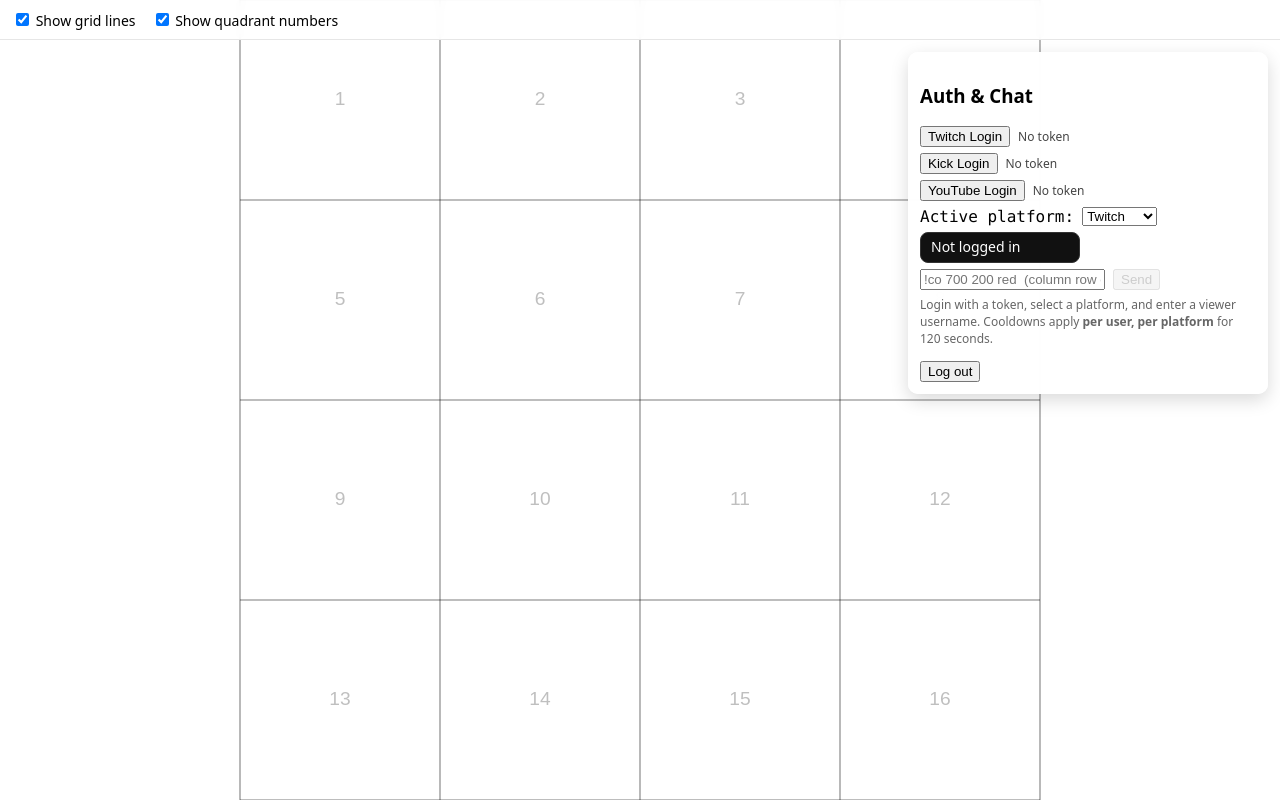
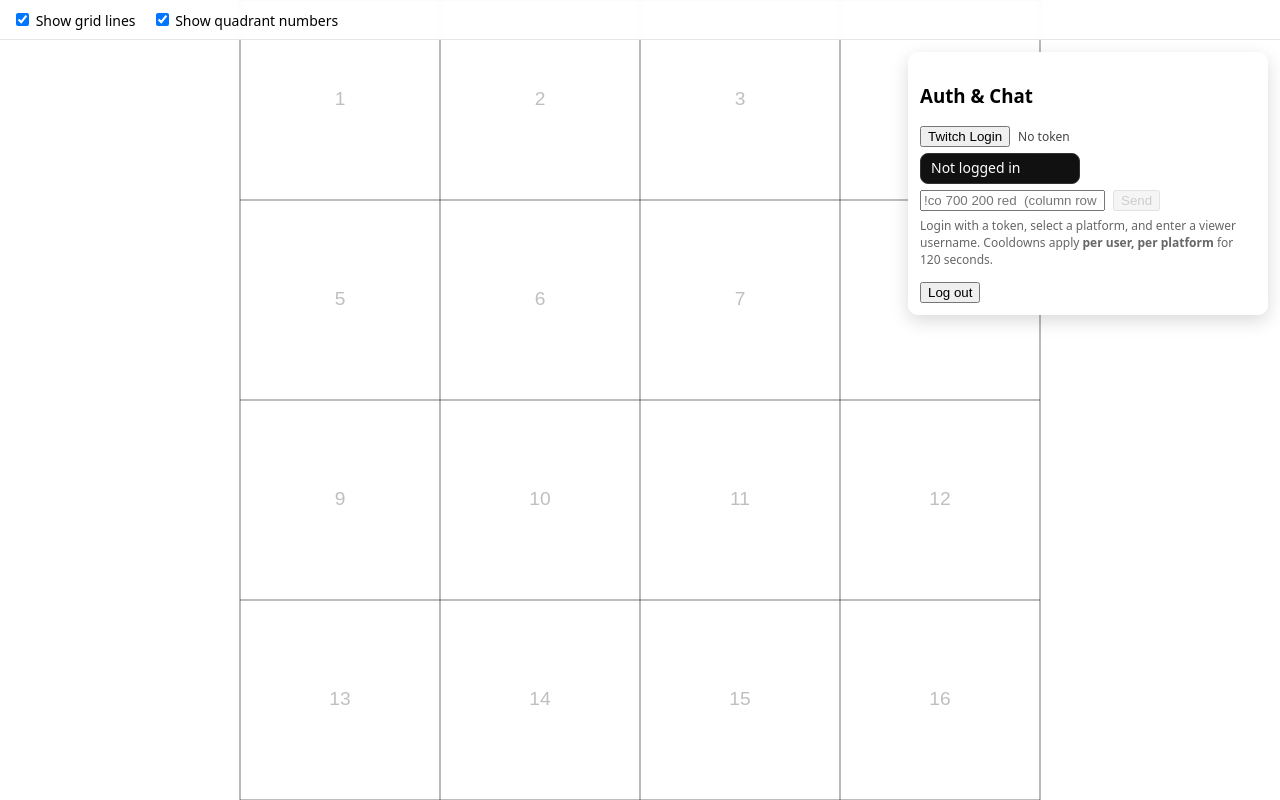
Before and after one commit to JohnDeifel/Chat-Canvas, a plain HTML site: page index.html in a window 1280 px wide. Drawn offline with Linux system fonts and the light colour scheme.

Commit message:
Remove Kick and Youtube buttons

```diff
--- a/index.html
+++ b/index.html
@@ -19,22 +19,7 @@
       <button id="login-twitch">Twitch Login</button>
       <span id="status-twitch" class="status">No token</span>
     </div>
-    <div class="row">
-      <button id="login-kick">Kick Login</button>
-      <span id="status-kick" class="status">No token</span>
-    </div>
-    <div class="row">
-      <button id="login-youtube">YouTube Login</button>
-      <span id="status-youtube" class="status">No token</span>
-    </div>
-    <div class="row">
-      <label class="mono" for="chat-platform">Active platform:</label>
-      <select id="chat-platform" title="Choose a logged-in platform to send commands">
-        <option value="twitch">Twitch</option>
-        <option value="kick">Kick</option>
-        <option value="youtube">YouTube</option>
-      </select>
-    </div>
+
     <div class="row">
       <div id="test-user" class="user-badge" title="Logged-in username">Not logged in</div>
     </div>
```
